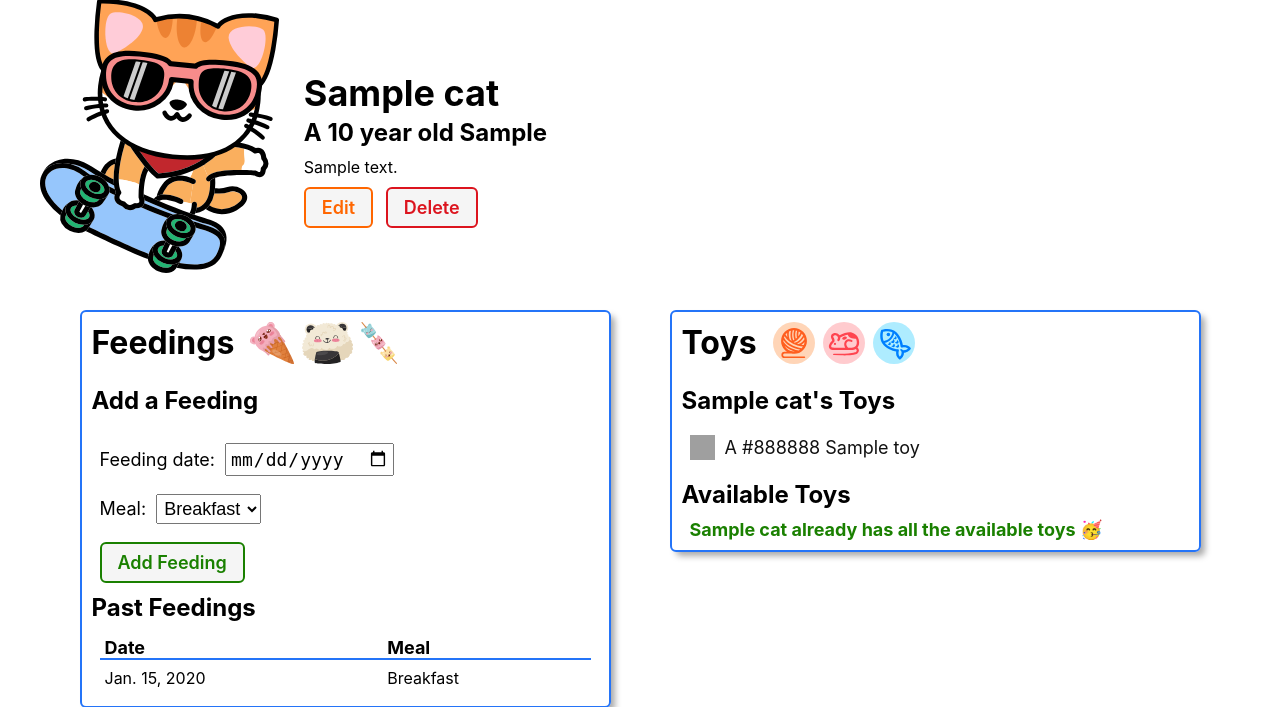
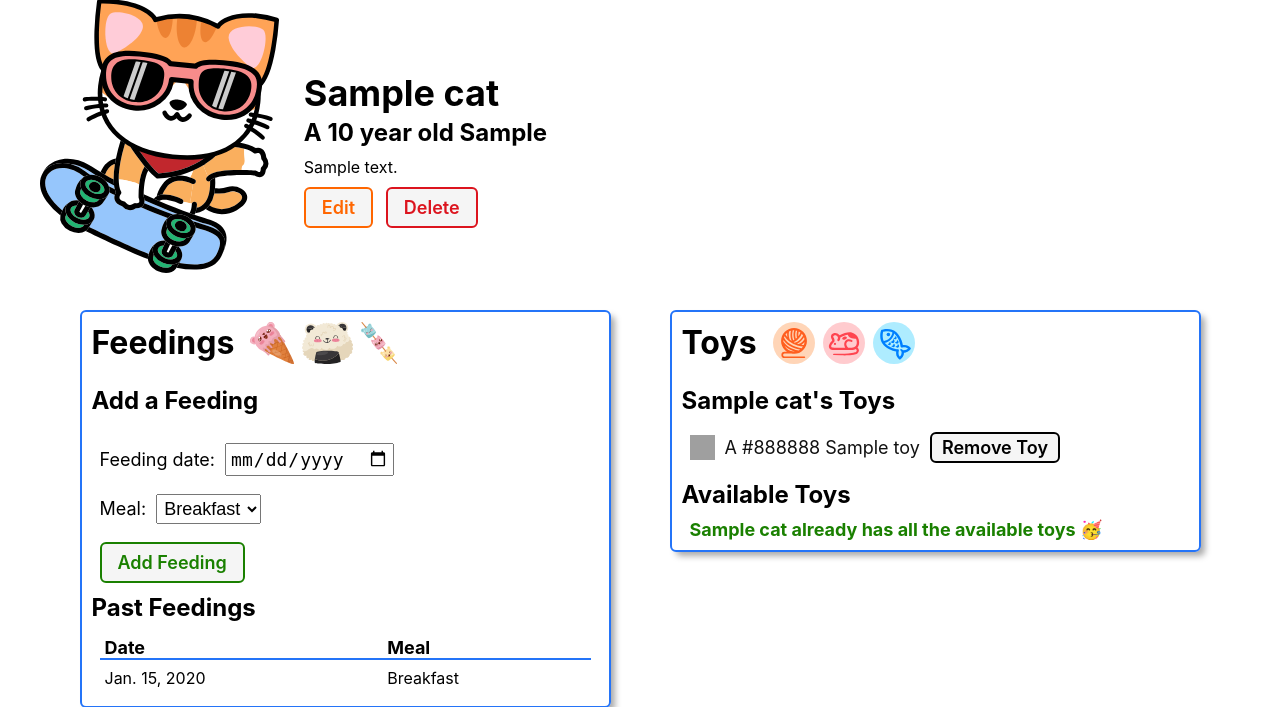
Before and after one commit to AlejandraValdivia/django-crud-app-cat-collector, a Django app: page /cats/1/ in a window 1280 px wide. Shown: the part 91-798 px from the top of the page. Run offline with Django 5.2, Linux system fonts and the light colour scheme; tables that the repository leaves empty hold one stand-in row (values such as "Sample post").

Commit message:
feat: add remove toy from cat in the urls.py, add code to remove a cat in the templates/cats/detail.html and add remove_toy function to remove a toy from a cat by id

```diff
--- a/main_app/templates/cats/detail.html
+++ b/main_app/templates/cats/detail.html
@@ -92,6 +92,10 @@
         <a href="{% url 'toy-detail' toy.id %}">
           <p>A {{ toy.color }} {{ toy.name }}</p>
         </a>
+        <form action="{% url 'remove-toy' cat.id toy.id %}" method="post">
+          {% csrf_token %}
+          <button type="submit" class="btn btn-danger">Remove Toy</button>
+        </form>
       </div>
       {% endfor %} {% else %}
       <p class="no-toys">{{cat.name}} doesn't have any toys!</p>
--- a/main_app/urls.py
+++ b/main_app/urls.py
@@ -16,4 +16,5 @@ urlpatterns = [
     path('toys/<int:pk>/update/', views.ToyUpdate.as_view(), name='toy-update'),
     path('toys/<int:pk>/delete/', views.ToyDelete.as_view(), name='toy-delete'),
     path('cats/<int:cat_id>/associate-toy/<int:toy_id>/', views.associate_toy, name='associate-toy'),
+    path('cats/<int:cat_id>/remove-toy/<int:toy_id>/', views.remove_toy, name='remove-toy'),
 ]
--- a/main_app/views.py
+++ b/main_app/views.py
@@ -79,3 +79,12 @@ def associate_toy(request, cat_id, toy_id):
     # Note that you can pass a toy's id instead of the whole object
     Cat.objects.get(id=cat_id).toys.add(toy_id)
     return redirect('cat-detail', cat_id=cat_id)
+
+def remove_toy(request, cat_id, toy_id):
+    # Look up the cat
+    cat = Cat.objects.get(id=cat_id)
+    # Look up the toy
+    toy = Toy.objects.get(id=toy_id)
+    # Remove the toy from the cat
+    cat.toys.remove(toy)
+    return redirect('cat-detail', cat_id=cat.id)
```
